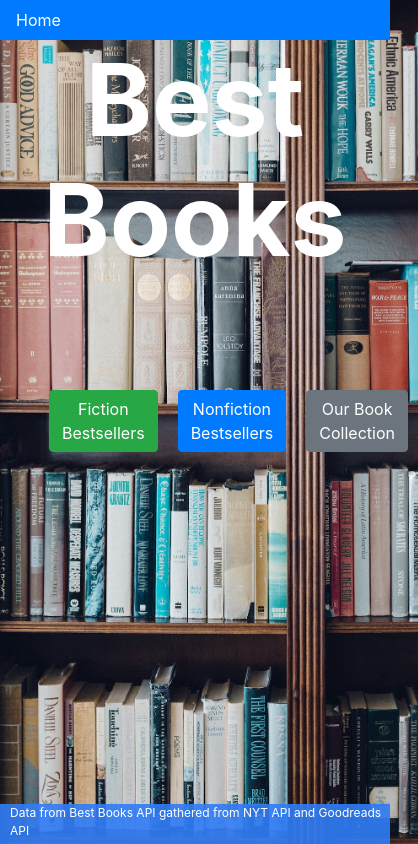
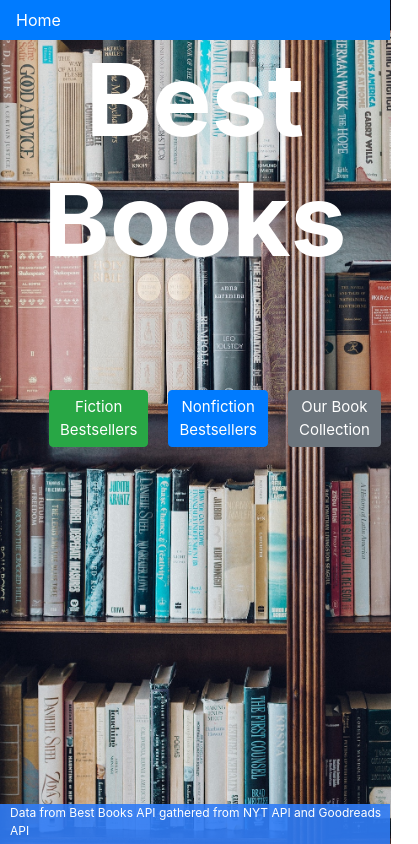
Before and after one commit to torykling/Best-Books-App, a React (Create React App) app: page / in a window 390 px wide. Shown: the whole page, 418 px wide, since content can reach past the window. Built offline with nearby package versions, Linux system fonts and the light colour scheme; no server answers.

Commit message:
increase home button size

```diff
--- a/src/App.css
+++ b/src/App.css
@@ -21,6 +21,8 @@ body {
 
 .homeBtn {
   margin: 10px;
+  padding: 20px 40px;
+  font-size: 30px;
 }
 .title {
   color: white;
@@ -57,3 +59,10 @@ body {
   padding-bottom: 2.5rem;
   margin: 0;
 }
+
+@media only screen and (max-width: 600px) {
+  .homeBtn {
+    padding: 5px 10px;
+    font-size: 15px;
+  }
+}
```
